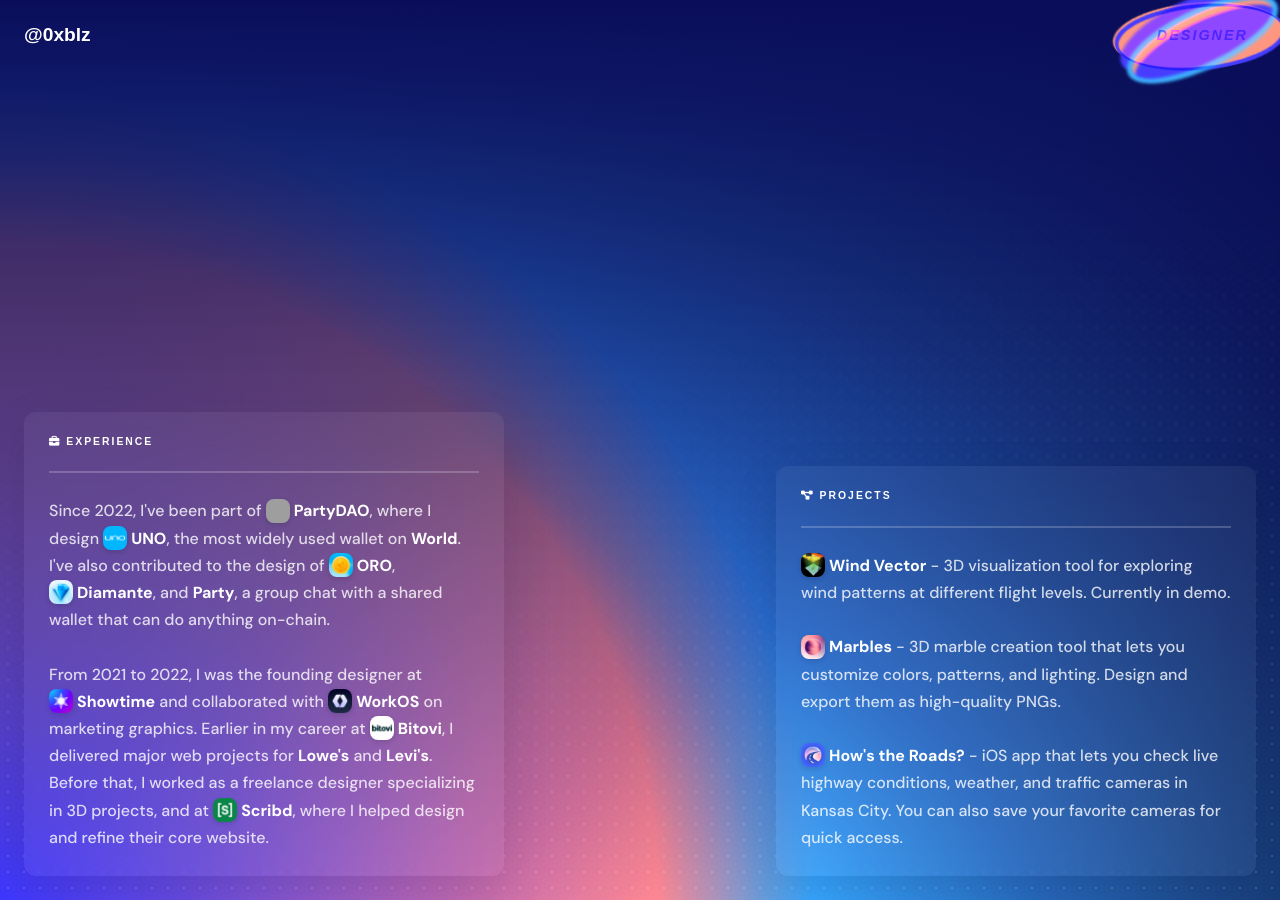
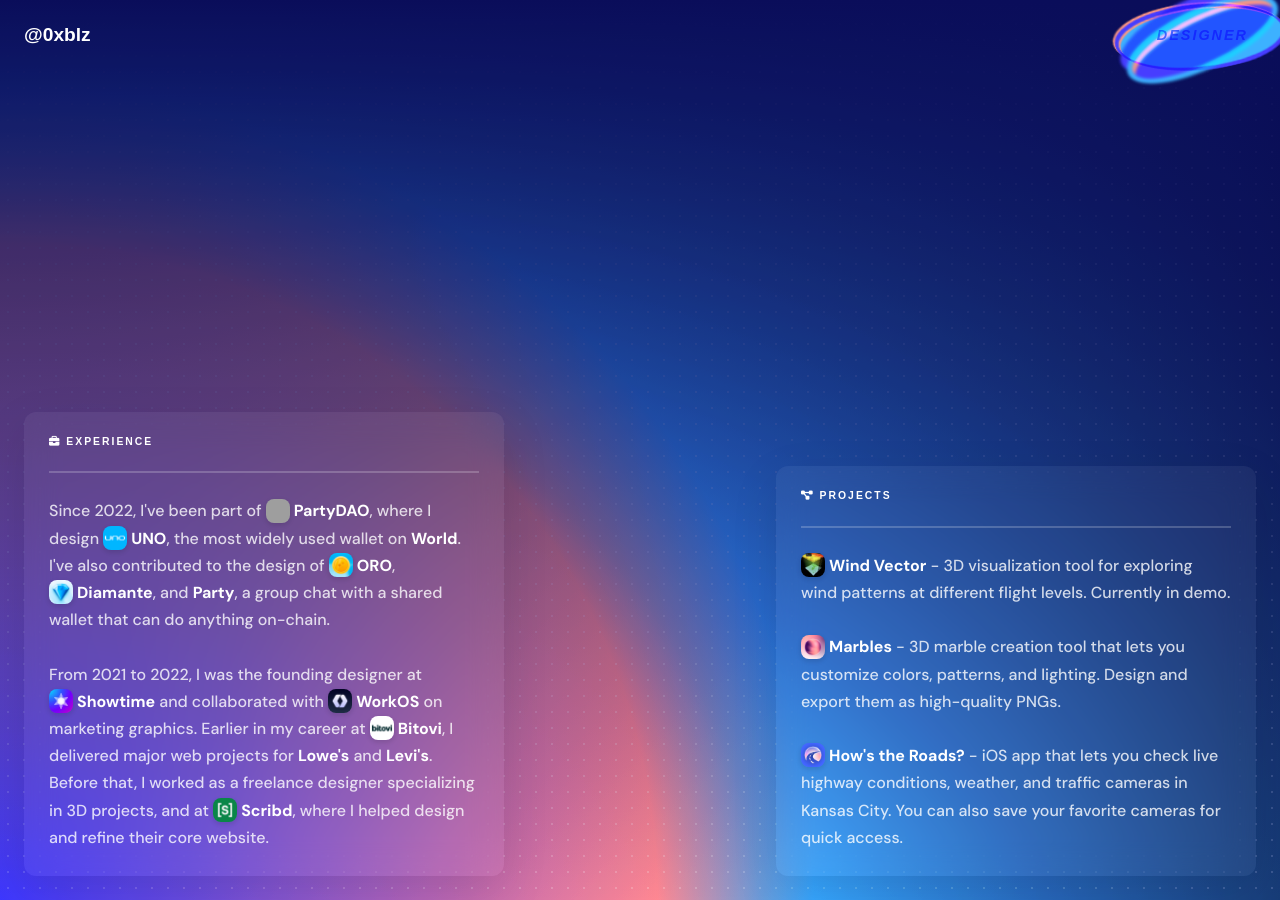
Before and after one commit to 0xblz/blaze-design, a Jekyll site: the page built from index.html, in a window 1280 px wide. Built offline with Jekyll 4.4.1, drawn with Linux system fonts in a browser that asks for light colours; nearby versions of some CDN libraries; some web fonts are replaced; grey boxes are pictures that could not be loaded.

Commit message:
span color fix

```diff
--- a/_sass/_typography.scss
+++ b/_sass/_typography.scss
@@ -67,7 +67,7 @@
             left: 0;
             width: 100%;
             height: 100%;
-            background: var(--secondary-color);
+            background: var(--tertiary-color);
             transform: skew(-135deg, -2deg) rotate(-9deg) scale(1.6);
             border: 2px solid var(--primary-color);
             box-shadow:
```
Also changed, not shown: 3 other files.
